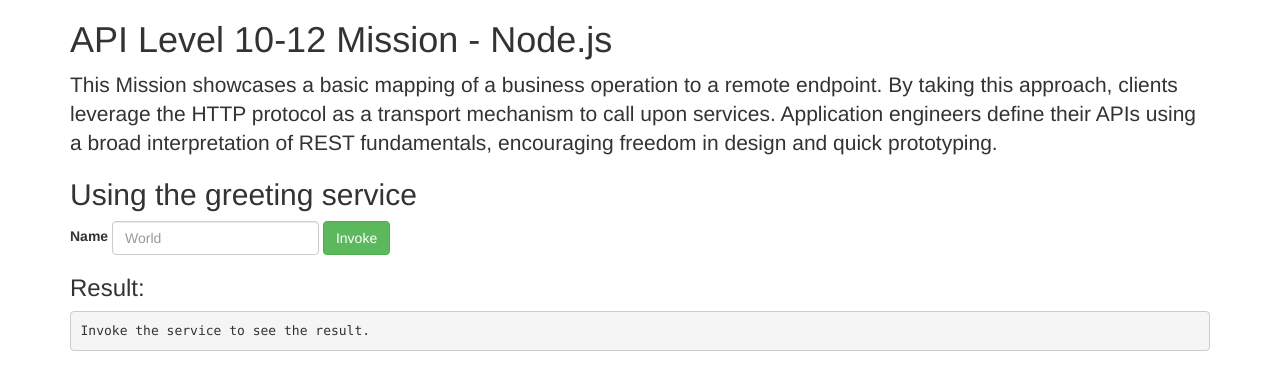
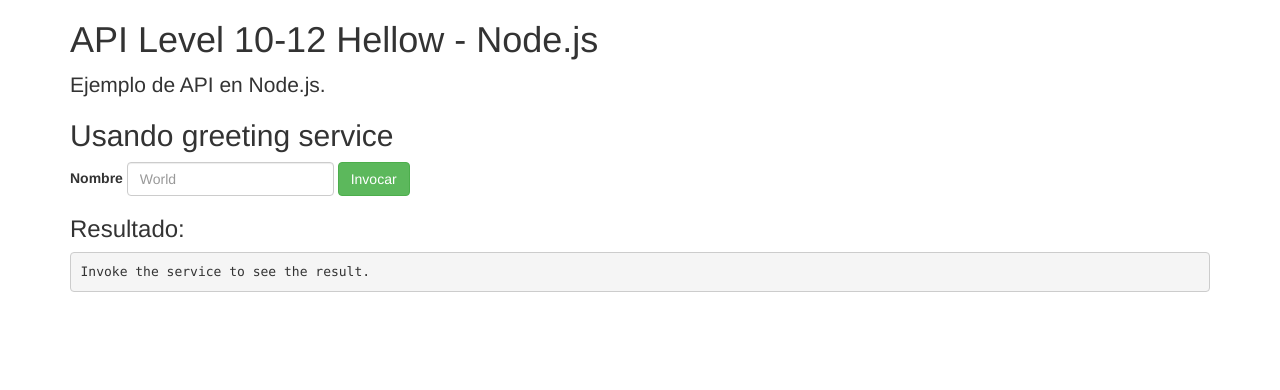
Before and after one commit to tkruiz2005/sweltering-ducks, a website: page public/index.html in a window 1280 px wide. Drawn offline with nearby package versions, Linux system fonts and the light colour scheme.

Commit message:
cambiando a castellano

```diff
--- a/public/index.html
+++ b/public/index.html
@@ -33,24 +33,21 @@
 <div class="container">
 
   <div>
-    <h1>API Level 10-12 Mission - Node.js</h1>
-    <p class="lead">This Mission showcases a basic mapping of a business operation to a remote endpoint. By
-      taking this approach, clients leverage the HTTP protocol as a transport mechanism to call upon services.
-      Application engineers define their APIs using a broad interpretation of REST fundamentals, encouraging
-      freedom in design and quick prototyping.
+    <h1>API Level 10-12 Hellow - Node.js</h1>
+    <p class="lead">Ejemplo de API en Node.js.
     </p>
 
-    <h2>Using the greeting service</h2>
+    <h2>Usando greeting service</h2>
 
     <form class="form-inline">
       <div class="form-group">
-        <label for="name">Name</label>
+        <label for="name">Nombre</label>
         <input type="text" class="form-control" id="name" placeholder="World">
       </div>
-      <button id="invoke" type="submit" class="btn btn-success">Invoke</button>
+      <button id="invoke" type="submit" class="btn btn-success">Invocar</button>
     </form>
 
-    <h3>Result:</h3>
+    <h3>Resultado:</h3>
     <pre><code id="greeting-result">Invoke the service to see the result.</code></pre>
   </div>
 </div>
```
